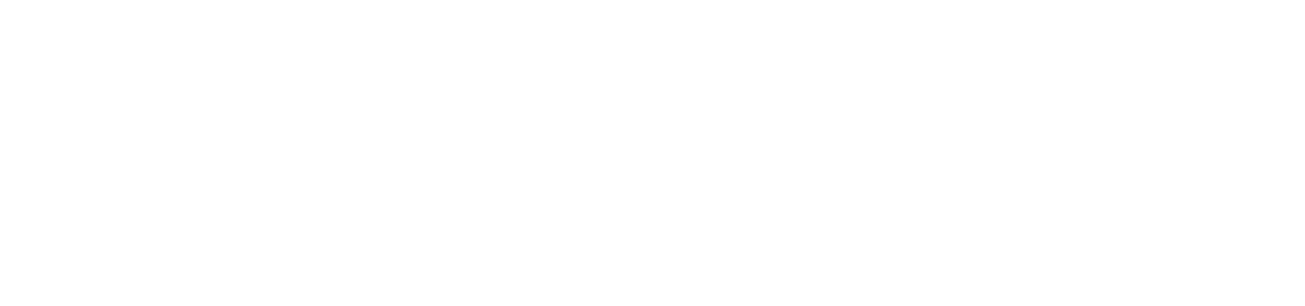
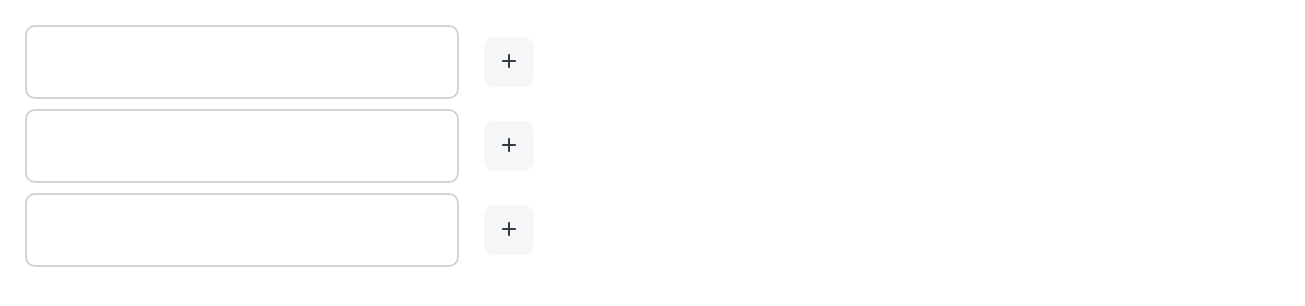
Before and after one commit to georgelamc/scrawlr, a React (Create React App) app: page / in a window 1280 px wide. Shown: the top 306 px of the page, 1305 px wide, since content can reach past the window. Built offline with nearby package versions, Linux system fonts and the light colour scheme.

Commit message:
Add functionality to alter each row individually

```diff
--- a/src/App.js
+++ b/src/App.js
@@ -1 +1,12 @@
-export default function App() {}
+import UpvoteRow from "./components/UpvoteRow";
+import styles from "./App.module.css";
+
+export default function App() {
+  return (
+    <div className={styles.container}>
+      <UpvoteRow></UpvoteRow>
+      <UpvoteRow></UpvoteRow>
+      <UpvoteRow></UpvoteRow>
+    </div>
+  );
+}
--- a/src/App.module.css
+++ b/src/App.module.css
@@ -0,0 +1,8 @@
+.container {
+  display: flex;
+  flex-direction: column;
+  gap: 10px;
+  position: relative;
+  top: 25px;
+  left: 25px;
+}
--- a/src/components/PlusButton.jsx
+++ b/src/components/PlusButton.jsx
@@ -1,8 +1,8 @@
-import styles from "./Common.module.css";
+import styles from "./PlusButton.module.css";
 
 export default function PlusButton({ handleOnClick }) {
   return (
-    <button className={styles.background} onClick={handleOnClick}>
+    <button className={`buttonBackground ${styles.background}`} onClick={handleOnClick}>
       <img src="/plus.svg" alt="plus icon"></img>
     </button>
   );
--- /dev/null
+++ b/src/components/PlusButton.module.css
@@ -0,0 +1,3 @@
+.background {
+  background-color: var(--color-default-background);
+}
--- a/src/components/UpvoteButton.jsx
+++ b/src/components/UpvoteButton.jsx
@@ -1,9 +1,11 @@
-import styles from "./Common.module.css";
+import styles from "./UpvoteButton.module.css";
 
-export default function UpvoteButton({ handleOnClick }) {
+export default function UpvoteButton({ handleOnClick, isSelected }) {
   return (
-    <button className={styles.background} onClick={handleOnClick}>
-      <img src="/arrow-up.svg" alt="Up arrow"></img>
+    <button className={`buttonBackground ${isSelected ? styles.backgroundSelected : styles.backgroundDeselected}`} onClick={handleOnClick}>
+      <svg className={`${isSelected ? styles.arrowSelected : styles.arrowDeselected}`} width="24" height="24" viewBox="0 0 24 24" fill="currentColor" xmlns="http://www.w3.org/2000/svg">
+        <path d="M11.3149 6.29307C11.4939 6.09658 11.7418 5.99834 12.0034 5.99834C12.265 5.99834 12.5128 6.11062 12.6918 6.29307L16.7125 10.3913C16.9053 10.5878 17.0016 10.8404 17.0016 11.0931C17.0016 11.3457 16.9053 11.5983 16.7125 11.7948C16.3407 12.1738 15.7211 12.1738 15.3493 11.7948L12.9672 9.36676V17.0417C12.9672 17.589 12.5404 18.0017 12.0034 18.0017C11.4664 18.0017 11.0395 17.589 11.0395 17.0417V9.36676L8.64364 11.7948C8.27187 12.1738 7.65225 12.1738 7.28048 11.7948C6.9087 11.4159 6.9087 10.7843 7.28048 10.4054L11.3149 6.29307Z" />
+      </svg>
     </button>
   );
 }
--- /dev/null
+++ b/src/components/UpvoteButton.module.css
@@ -0,0 +1,15 @@
+.arrowDeselected {
+  color: var(--color-default-arrow);
+}
+
+.arrowSelected {
+  color: var(--color-selected-arrow);
+}
+
+.backgroundDeselected {
+  background-color: var(--color-default-background);
+}
+
+.backgroundSelected {
+  background-color: var(--color-selected-background);
+}
--- a/src/components/UpvoteContainer.jsx
+++ b/src/components/UpvoteContainer.jsx
@@ -1,11 +1,18 @@
+import { useState } from "react";
 import UpvoteButton from "./UpvoteButton";
 import styles from "./UpvoteContainer.module.css";
 
 export default function UpvoteContainer({ upvotes }) {
+  const [isSelected, setIsSelected] = useState(false);
+
+  function handleOnClick() {
+    setIsSelected(!isSelected);
+  }
+
   return (
     <div className={styles.container}>
       {upvotes.map((upvote) => {
-        return <UpvoteButton key={upvote.id}></UpvoteButton>;
+        return <UpvoteButton key={upvote.id} handleOnClick={handleOnClick} isSelected={isSelected}></UpvoteButton>;
       })}
     </div>
   );
--- a/src/components/UpvoteContainer.module.css
+++ b/src/components/UpvoteContainer.module.css
@@ -2,8 +2,9 @@
   border: 2px solid lightgrey;
   border-radius: 10px;
   display: flex;
+  gap: 10px;
   height: 60px;
-  justify-content: space-evenly;
+  width: 420px;
   padding-top: 10px;
-  width: 425px;
+  padding-left: 10px;
 }
--- a/src/components/UpvoteRow.jsx
+++ b/src/components/UpvoteRow.jsx
@@ -4,22 +4,18 @@
 import styles from "./UpvoteRow.module.css";
 
 export default function UpvoteRow() {
-  const [isSelected, setIsSelected] = useState("false");
   const [upvotes, setUpvotes] = useState([]);
 
   function addUpvote() {
-    if (upvotes.length < 7) { // No criteria regarding the max number of upvotes.
+    if (upvotes.length < 7) {
+      // No criteria regarding the max number of upvotes.
       setUpvotes([...upvotes, { id: Date.now() }]); // I would normally use a primary key from a database table instead of date.
     }
   }
 
-  function changeUpvote() {
-    setIsSelected(!isSelected);
-  }
-
   return (
     <div className={styles.row}>
-      <UpvoteContainer handleOnClick={changeUpvote} upvotes={upvotes} isSelected={isSelected}></UpvoteContainer>
+      <UpvoteContainer upvotes={upvotes}></UpvoteContainer>
       <PlusButton handleOnClick={addUpvote}></PlusButton>
     </div>
   );
--- a/src/index.css
+++ b/src/index.css
@@ -1,4 +1,6 @@
 :root {
+  /* I made the colours global because ideally the colours would be apart of some theme. */
+  /* I would also rename them to be less specific. */
   --color-default-background: #f4f6f8;
   --color-default-arrow: #343a40;
   --color-selected-background: #e5e8fd;
@@ -8,3 +10,10 @@
 body {
   margin: 0;
 }
+
+.buttonBackground {
+  border: none;
+  border-radius: 10px;
+  height: 50px;
+  width: 50px;
+}
```
Also changed, not shown: src/components/Common.module.css (deleted, +0 -7 lines).
